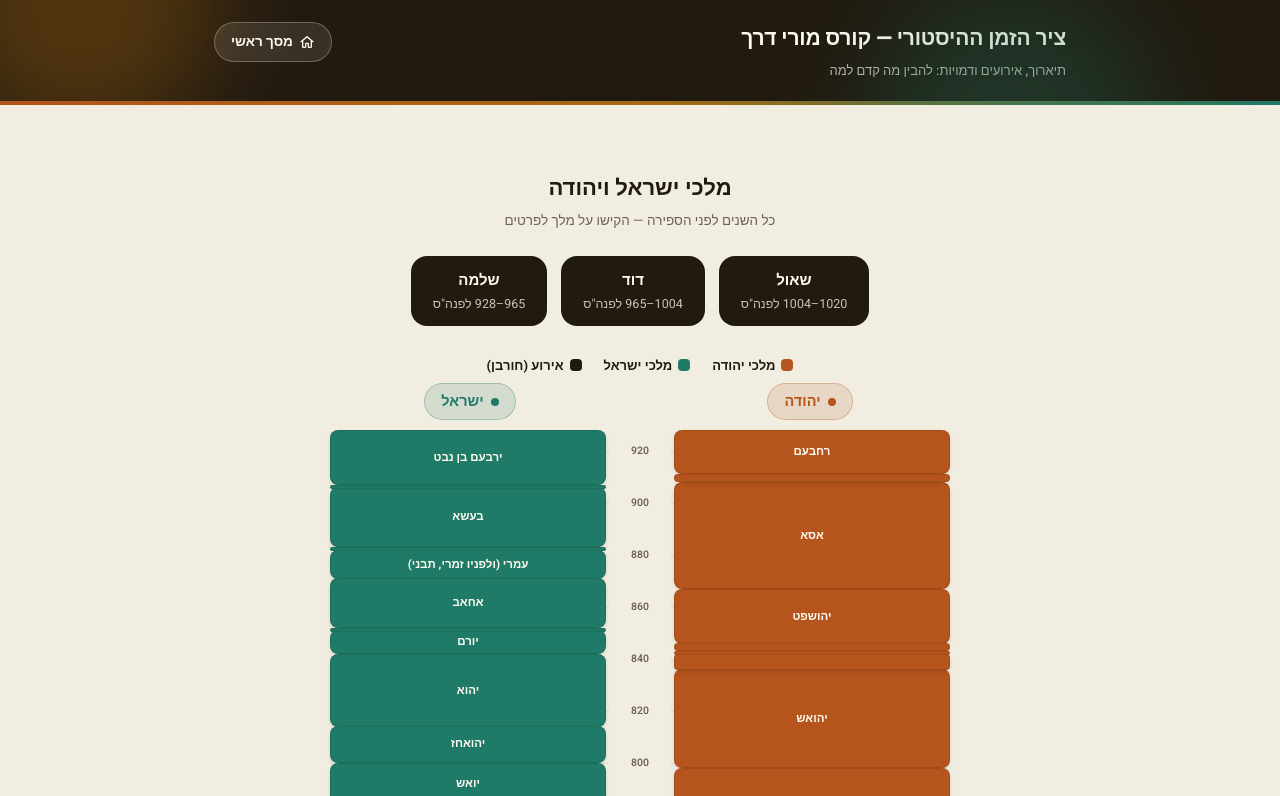
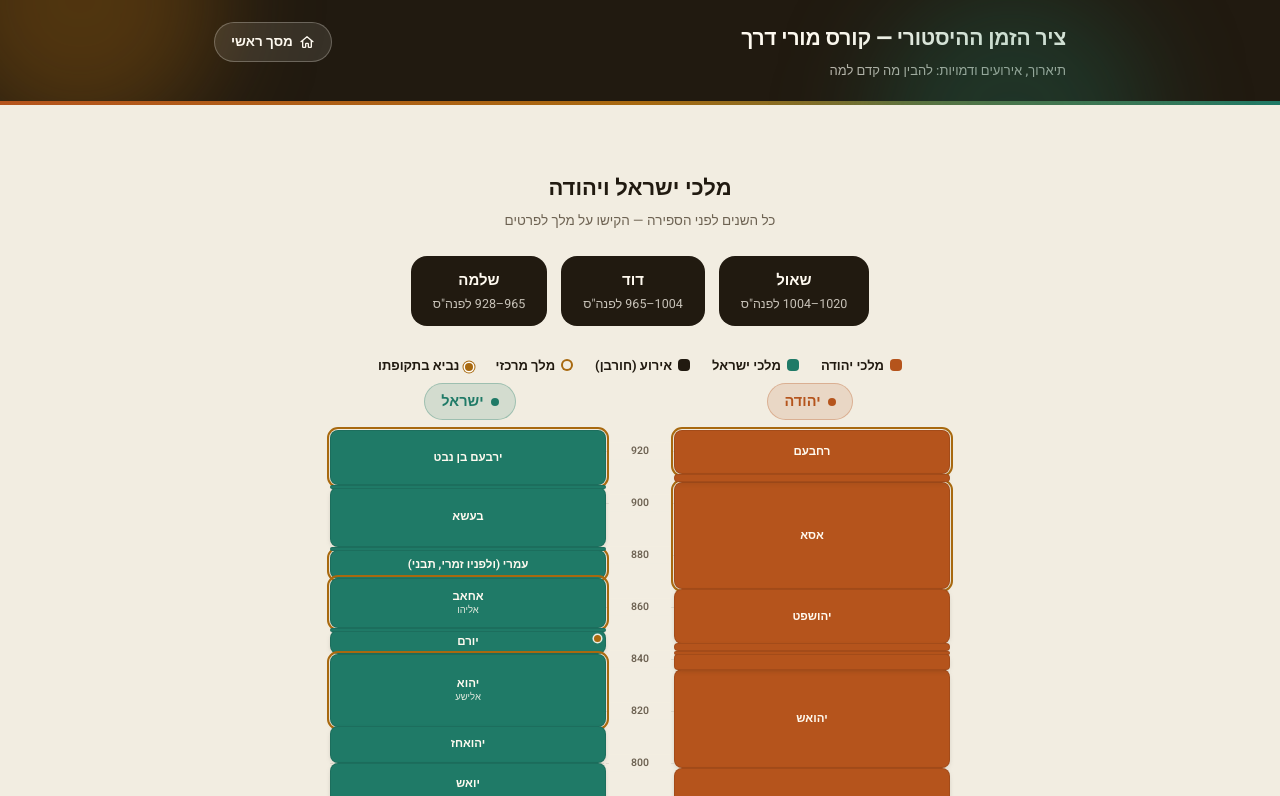
Before and after one commit to cfir94/History_timeline, a plain HTML site: page index.html in a window 1280 px wide. Both pictures are taken after a click on the element 346 px from the left and 424 px from the top of the page. Shown: the top 796 px of the page. Drawn offline with Linux system fonts and the light colour scheme.

Commit message:
Show prophets inline on the kings Gantt and highlight key kings (#4)
- Prophet names now render as a second line on any king's bar tall
  enough to hold them, and as a small gold dot marker on shorter bars
  that still have an associated prophet (e.g. the several one-year
  reigns during the prophetic era) — previously prophets were only
  visible after clicking a bar.
- 12 kings central to the course narrative (kingdom split, major
  reform/religious-crisis reigns, dynasty founders) get a gold ring
  outline, based on which kings actually recur across the existing
  exam questions. Marked: Rehoboam, Asa, Uzziah, Hezekiah, Manasseh,
  Josiah, Zedekiah (Judah); Jeroboam I, Omri, Ahab, Jehu, Jeroboam II
  (Israel).
- Legend and the click-to-open detail panel both reflect the two new
  markers.

Co-authored-by: Claude <noreply@anthropic.com>

```diff
--- a/index.html
+++ b/index.html
@@ -494,6 +494,7 @@
     border-radius: 8px;
     cursor: pointer;
     display: flex;
+    flex-direction: column;
     align-items: center;
     justify-content: center;
     text-align: center;
@@ -516,6 +517,37 @@
     left: 0;
     border-style: dashed;
     box-shadow: -2px 0 0 var(--bg);
+  }
+  .kg-vbar.important { outline: 2.5px solid var(--gold); outline-offset: 1.5px; }
+  .kv-name { font-size: 11.5px; font-weight: 700; }
+  .kv-prophet { font-size: 9.5px; font-weight: 500; opacity: 0.88; margin-top: 1px; }
+  .prophet-dot {
+    position: absolute;
+    top: 4px; inset-inline-start: 4px;
+    width: 7px; height: 7px;
+    border-radius: 50%;
+    background: var(--gold);
+    box-shadow: 0 0 0 1.5px rgba(255,250,240,.9);
+  }
+  .prophet-dot-legend {
+    display: inline-block;
+    width: 8px; height: 8px;
+    border-radius: 50%;
+    background: var(--gold);
+    box-shadow: 0 0 0 1.5px var(--surface), 0 0 0 2.5px var(--gold);
+    margin-inline-end: 6px;
+    vertical-align: -1px;
+  }
+  .kd-important {
+    display: inline-block;
+    font-size: 11px;
+    font-weight: 700;
+    color: var(--gold);
+    background: var(--gold-soft);
+    border-radius: 999px;
+    padding: 2px 10px;
+    margin-inline-start: 6px;
+    vertical-align: middle;
   }
   .kg-detail {
     margin-top: 22px;
@@ -1790,49 +1822,50 @@ const KINGS_GANTT = {
     { name: "שלמה", start: 965, end: 928 },
   ],
   judah: [
-    { name: "רחבעם", start: 928, end: 911, prophet: "", row: 0, isEvent: false },
-    { name: "אבים", start: 911, end: 908, prophet: "", row: 0, isEvent: false },
-    { name: "אסא", start: 908, end: 867, prophet: "", row: 0, isEvent: false },
-    { name: "יהושפט", start: 867, end: 846, prophet: "", row: 0, isEvent: false },
-    { name: "יהורם", start: 846, end: 843, prophet: "", row: 0, isEvent: false },
-    { name: "אחזיה", start: 843, end: 842, prophet: "", row: 0, isEvent: false },
-    { name: "עתליה", start: 842, end: 836, prophet: "", row: 0, isEvent: false },
-    { name: "יהואש", start: 836, end: 798, prophet: "", row: 0, isEvent: false },
-    { name: "אמציה", start: 798, end: 769, prophet: "", row: 0, isEvent: false },
-    { name: "עוזיהו", start: 769, end: 733, prophet: "מיכה, ישעיהו", row: 0, isEvent: false },
-    { name: "יותם (שותף למלכות)", start: 758, end: 743, prophet: "מיכה, ישעיהו", row: 1, isEvent: false },
-    { name: "אחז", start: 733, end: 727, prophet: "מיכה, ישעיהו", row: 0, isEvent: false },
-    { name: "חזקיהו", start: 727, end: 698, prophet: "ישעיהו", row: 0, isEvent: false },
-    { name: "מנשה", start: 698, end: 642, prophet: "נחום", row: 0, isEvent: false },
-    { name: "אמון", start: 642, end: 640, prophet: "נחום", row: 0, isEvent: false },
-    { name: "יאשיהו", start: 640, end: 609, prophet: "צפניה, ירמיהו", row: 0, isEvent: false },
-    { name: "יהואחז", start: 609, end: 609, prophet: "ירמיהו", row: 0, isEvent: false },
-    { name: "יהויקים", start: 608, end: 598, prophet: "ירמיהו, חבקוק", row: 0, isEvent: false },
-    { name: "יהויכין", start: 598, end: 597, prophet: "ירמיהו, יחזקאל, דניאל", row: 0, isEvent: false },
-    { name: "צדקיהו", start: 597, end: 586, prophet: "ירמיהו, יחזקאל, עובדיה", row: 0, isEvent: false },
+    { name: "רחבעם", start: 928, end: 911, prophet: "", row: 0, isEvent: false, important: true },
+    { name: "אבים", start: 911, end: 908, prophet: "", row: 0, isEvent: false, important: false },
+    { name: "אסא", start: 908, end: 867, prophet: "", row: 0, isEvent: false, important: true },
+    { name: "יהושפט", start: 867, end: 846, prophet: "", row: 0, isEvent: false, important: false },
+    { name: "יהורם", start: 846, end: 843, prophet: "", row: 0, isEvent: false, important: false },
+    { name: "אחזיה", start: 843, end: 842, prophet: "", row: 0, isEvent: false, important: false },
+    { name: "עתליה", start: 842, end: 836, prophet: "", row: 0, isEvent: false, important: false },
+    { name: "יהואש", start: 836, end: 798, prophet: "", row: 0, isEvent: false, important: false },
+    { name: "אמציה", start: 798, end: 769, prophet: "", row: 0, isEvent: false, important: false },
+    { name: "עוזיהו", start: 769, end: 733, prophet: "מיכה, ישעיהו", row: 0, isEvent: false, important: true },
+    { name: "יותם (שותף למלכות)", start: 758, end: 743, prophet: "מיכה, ישעיהו", row: 1, isEvent: false, important: false },
+    { name: "אחז", start: 733, end: 727, prophet: "מיכה, ישעיהו", row: 0, isEvent: false, important: false },
+    { name: "חזקיהו", start: 727, end: 698, prophet: "ישעיהו", row: 0, isEvent: false, important: true },
+    { name: "מנשה", start: 698, end: 642, prophet: "נחום", row: 0, isEvent: false, important: true },
+    { name: "אמון", start: 642, end: 640, prophet: "נחום", row: 0, isEvent: false, important: false },
+    { name: "יאשיהו", start: 640, end: 609, prophet: "צפניה, ירמיהו", row: 0, isEvent: false, important: true },
+    { name: "יהואחז", start: 609, end: 609, prophet: "ירמיהו", row: 0, isEvent: false, important: false },
+    { name: "יהויקים", start: 608, end: 598, prophet: "ירמיהו, חבקוק", row: 0, isEvent: false, important: false },
+    { name: "יהויכין", start: 598, end: 597, prophet: "ירמיהו, יחזקאל, דניאל", row: 0, isEvent: false, important: false },
+    { name: "צדקיהו", start: 597, end: 586, prophet: "ירמיהו, יחזקאל, עובדיה", row: 0, isEvent: false, important: true },
   ],
   israel: [
-    { name: "ירבעם בן נבט", start: 928, end: 907, prophet: "", row: 0, isEvent: false },
-    { name: "נדב", start: 907, end: 906, prophet: "", row: 0, isEvent: false },
-    { name: "בעשא", start: 906, end: 883, prophet: "", row: 0, isEvent: false },
-    { name: "אלה", start: 883, end: 882, prophet: "", row: 0, isEvent: false },
-    { name: "עמרי (ולפניו זמרי, תבני)", start: 882, end: 871, prophet: "", row: 0, isEvent: false },
-    { name: "אחאב", start: 871, end: 852, prophet: "אליהו", row: 0, isEvent: false },
-    { name: "אחזיהו", start: 852, end: 851, prophet: "אליהו", row: 0, isEvent: false },
-    { name: "יורם", start: 851, end: 842, prophet: "אלישע", row: 0, isEvent: false },
-    { name: "יהוא", start: 842, end: 814, prophet: "אלישע", row: 0, isEvent: false },
-    { name: "יהואחז", start: 814, end: 800, prophet: "", row: 0, isEvent: false },
-    { name: "יואש", start: 800, end: 784, prophet: "", row: 0, isEvent: false },
-    { name: "ירבעם השני", start: 784, end: 748, prophet: "יונה, עמוס", row: 0, isEvent: false },
-    { name: "זכריהו", start: 748, end: 747, prophet: "הושע", row: 0, isEvent: false },
-    { name: "שלום", start: 747, end: 747, prophet: "הושע", row: 0, isEvent: false },
-    { name: "מנחם", start: 747, end: 737, prophet: "הושע", row: 0, isEvent: false },
-    { name: "פקחיה", start: 737, end: 735, prophet: "הושע", row: 0, isEvent: false },
-    { name: "פקח", start: 735, end: 733, prophet: "הושע", row: 0, isEvent: false },
-    { name: "הושע בן אלה (נשבה)", start: 733, end: 724, prophet: "הושע", row: 0, isEvent: false },
-    { name: "חורבן שומרון", start: 722, end: 722, prophet: "", row: 0, isEvent: true },
+    { name: "ירבעם בן נבט", start: 928, end: 907, prophet: "", row: 0, isEvent: false, important: true },
+    { name: "נדב", start: 907, end: 906, prophet: "", row: 0, isEvent: false, important: false },
+    { name: "בעשא", start: 906, end: 883, prophet: "", row: 0, isEvent: false, important: false },
+    { name: "אלה", start: 883, end: 882, prophet: "", row: 0, isEvent: false, important: false },
+    { name: "עמרי (ולפניו זמרי, תבני)", start: 882, end: 871, prophet: "", row: 0, isEvent: false, important: true },
+    { name: "אחאב", start: 871, end: 852, prophet: "אליהו", row: 0, isEvent: false, important: true },
+    { name: "אחזיהו", start: 852, end: 851, prophet: "אליהו", row: 0, isEvent: false, important: false },
+    { name: "יורם", start: 851, end: 842, prophet: "אלישע", row: 0, isEvent: false, important: false },
+    { name: "יהוא", start: 842, end: 814, prophet: "אלישע", row: 0, isEvent: false, important: true },
+    { name: "יהואחז", start: 814, end: 800, prophet: "", row: 0, isEvent: false, important: false },
+    { name: "יואש", start: 800, end: 784, prophet: "", row: 0, isEvent: false, important: false },
+    { name: "ירבעם השני", start: 784, end: 748, prophet: "יונה, עמוס", row: 0, isEvent: false, important: true },
+    { name: "זכריהו", start: 748, end: 747, prophet: "הושע", row: 0, isEvent: false, important: false },
+    { name: "שלום", start: 747, end: 747, prophet: "הושע", row: 0, isEvent: false, important: false },
+    { name: "מנחם", start: 747, end: 737, prophet: "הושע", row: 0, isEvent: false, important: false },
+    { name: "פקחיה", start: 737, end: 735, prophet: "הושע", row: 0, isEvent: false, important: false },
+    { name: "פקח", start: 735, end: 733, prophet: "הושע", row: 0, isEvent: false, important: false },
+    { name: "הושע בן אלה (נשבה)", start: 733, end: 724, prophet: "הושע", row: 0, isEvent: false, important: false },
+    { name: "חורבן שומרון", start: 722, end: 722, prophet: "", row: 0, isEvent: true, important: false },
   ],
 };
+
 
 const app = document.getElementById("app");
 const scorebar = document.getElementById("scorebar");
@@ -2275,7 +2308,9 @@ function renderKingsTable() {
   legend.innerHTML =
     '<span><span class="dot" style="background:var(--judah)"></span>מלכי יהודה</span>' +
     '<span><span class="dot" style="background:var(--israel)"></span>מלכי ישראל</span>' +
-    '<span><span class="dot" style="background:var(--ink)"></span>אירוע (חורבן)</span>';
+    '<span><span class="dot" style="background:var(--ink)"></span>אירוע (חורבן)</span>' +
+    '<span><span class="dot" style="background:transparent;border-radius:50%;box-shadow:0 0 0 2px var(--gold) inset"></span>מלך מרכזי</span>' +
+    '<span><span class="prophet-dot-legend"></span>נביא בתקופתו</span>';
   app.appendChild(legend);
 
   const allEntries = KINGS_GANTT.judah.concat(KINGS_GANTT.israel);
@@ -2325,7 +2360,8 @@ function renderKingsTable() {
     const yearWord = yearCount === 1 ? "שנה אחת" : yearCount === 2 ? "שנתיים" : yearCount + " שנים";
     const years = k.start === k.end ? (k.start + ' לפנה"ס') : (k.start + '–' + k.end + ' לפנה"ס (' + yearWord + ')');
     detail.innerHTML =
-      '<div class="kd-name">' + k.name + ' <span style="font-size:13px;color:var(--sub);font-weight:400">— ' + kingdom + '</span></div>' +
+      '<div class="kd-name">' + k.name + ' <span style="font-size:13px;color:var(--sub);font-weight:400">— ' + kingdom + '</span>' +
+      (k.important ? ' <span class="kd-important">מלך מרכזי</span>' : '') + '</div>' +
       '<div class="kd-years">' + years + '</div>' +
       (k.prophet ? '<div class="kd-prophet">נביאים בני התקופה: ' + k.prophet + '</div>' : '');
     detail.scrollIntoView({ behavior: "smooth", block: "nearest" });
@@ -2337,20 +2373,35 @@ function renderKingsTable() {
     kings.forEach((k) => {
       const bar = document.createElement("div");
       const isCoRegent = !!k.row;
-      bar.className = "kg-vbar" + (k.isEvent ? " event-marker" : "") + (isCoRegent ? " co-regent" : "");
+      const hasProphet = !!k.prophet;
+      bar.className = "kg-vbar" +
+        (k.isEvent ? " event-marker" : "") +
+        (isCoRegent ? " co-regent" : "") +
+        (k.important ? " important" : "");
       const trueHeight = (k.start - k.end) * SCALE_V;
       const height = Math.max(trueHeight, k.isEvent ? 8 : 4);
       bar.style.height = height + "px";
       bar.style.top = yTop(k.start) + "px";
       bar.style.zIndex = isCoRegent ? 10 : (height < 16 ? 4 : 1);
       if (!k.isEvent) bar.style.background = colorVar;
-      if (height < 18 && !k.isEvent) bar.classList.add("thin");
-      else {
+      if (height < 18 && !k.isEvent) {
+        bar.classList.add("thin");
+        if (hasProphet) bar.appendChild(document.createElement("i")).className = "prophet-dot";
+      } else {
         const nameSpan = document.createElement("span");
+        nameSpan.className = "kv-name";
         nameSpan.textContent = k.name;
         bar.appendChild(nameSpan);
+        if (hasProphet && height >= 32) {
+          const propSpan = document.createElement("span");
+          propSpan.className = "kv-prophet";
+          propSpan.textContent = k.prophet;
+          bar.appendChild(propSpan);
+        } else if (hasProphet) {
+          bar.appendChild(document.createElement("i")).className = "prophet-dot";
+        }
       }
-      bar.title = k.name + " (" + (k.start === k.end ? k.start : k.start + "–" + k.end) + " לפנה\"ס)" + (k.prophet ? " — נביא: " + k.prophet : "");
+      bar.title = k.name + " (" + (k.start === k.end ? k.start : k.start + "–" + k.end) + " לפנה\"ס)" + (k.prophet ? " — נביא: " + k.prophet : "") + (k.important ? " — מלך מרכזי" : "");
       bar.onclick = () => {
         body.querySelectorAll(".kg-vbar.active").forEach((b) => b.classList.remove("active"));
         bar.classList.add("active");
```
